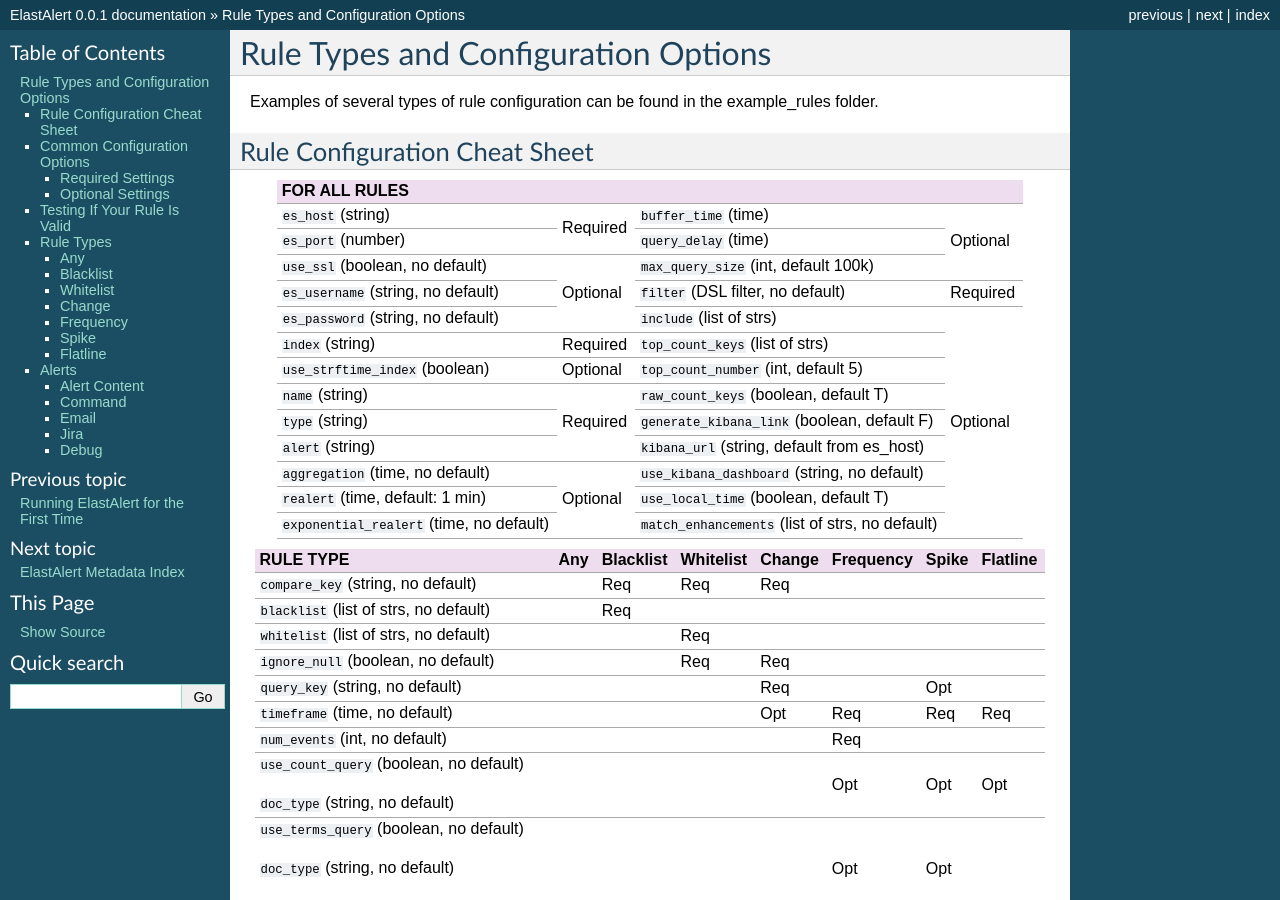
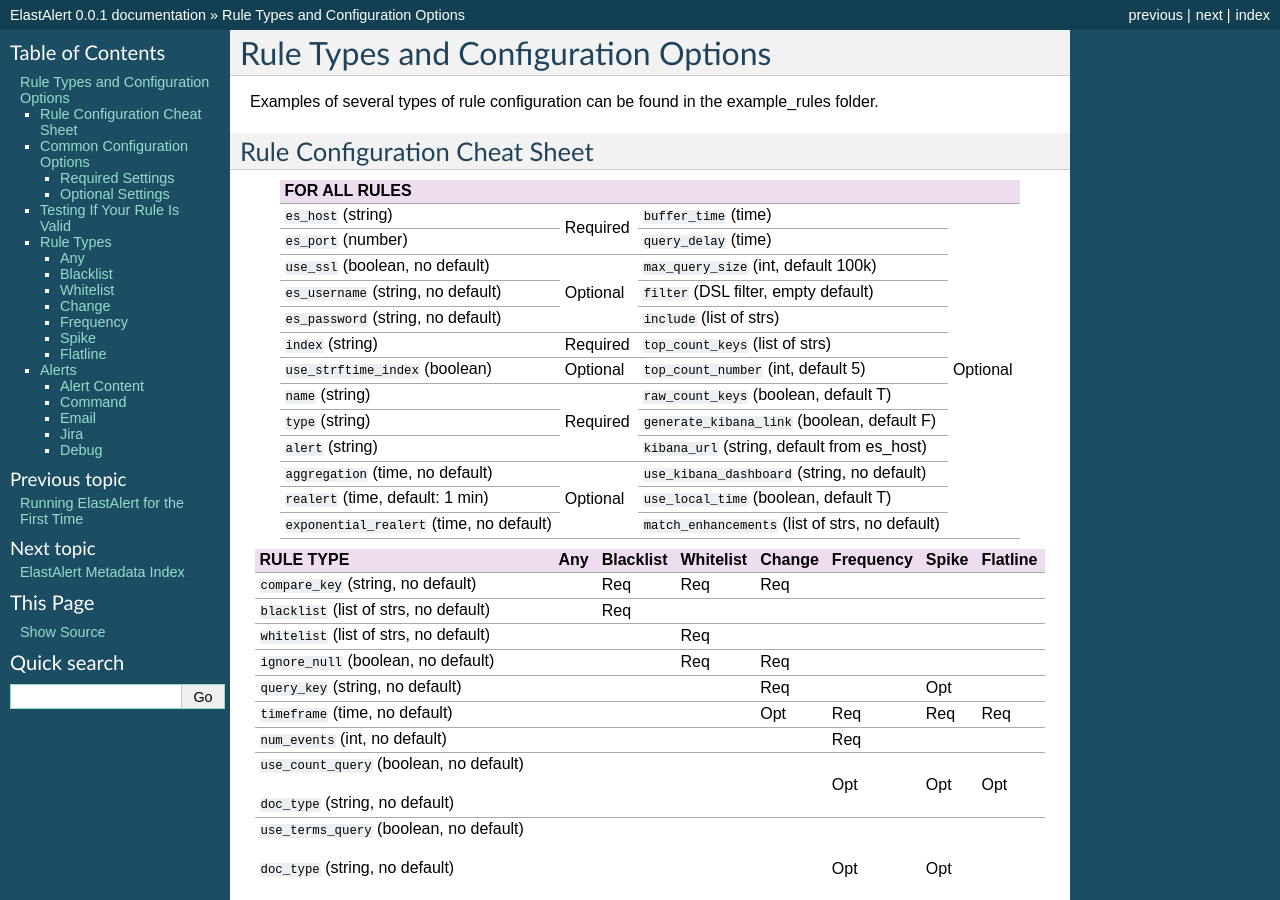
Before and after one commit to Yelp/elastalert, a Sphinx documentation site: the page built from docs/source/ruletypes.rst, in a window 1280 px wide and 900 px high. Built offline with Sphinx 7.4.7, drawn with Linux system fonts in a browser that asks for light colours.

Commit message:
Update ruletypes.rst

```diff
--- a/docs/source/ruletypes.rst
+++ b/docs/source/ruletypes.rst
@@ -17,10 +17,10 @@
 | ``es_port`` (number)                     | Required  | ``query_delay`` (time)                          |           |
 +------------------------------------------+-----------+-------------------------------------------------+           +
 | ``use_ssl`` (boolean, no default)        | Optional  | ``max_query_size`` (int, default 100k)          |           |
-+------------------------------------------+           +-------------------------------------------------+-----------+
-| ``es_username`` (string, no default)     |           | ``filter`` (DSL filter, no default)             | Required  |
-+------------------------------------------+           +-------------------------------------------------+-----------+
-| ``es_password`` (string, no default)     |           | ``include`` (list of strs)                      | Optional  |
++------------------------------------------+           +-------------------------------------------------+           +
+| ``es_username`` (string, no default)     |           | ``filter`` (DSL filter, empty default)          |           |
++------------------------------------------+           +-------------------------------------------------+           +
+| ``es_password`` (string, no default)     |           | ``include`` (list of strs)                      |           |
 +------------------------------------------+-----------+-------------------------------------------------+           +
 | ``index`` (string)                       | Required  | ``top_count_keys`` (list of strs)               |           |
 +------------------------------------------+-----------+-------------------------------------------------+           +
```
